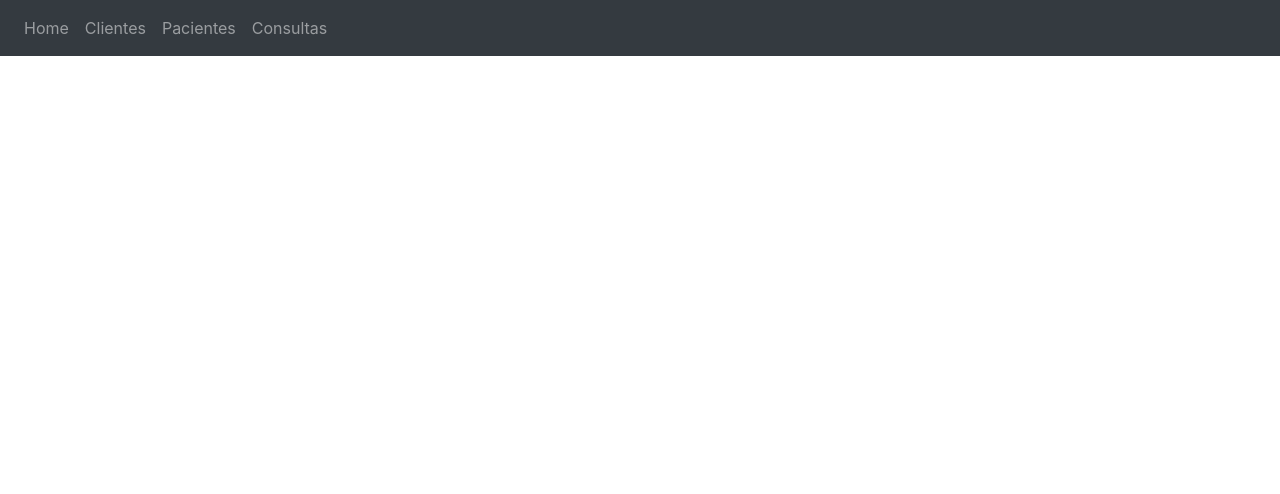
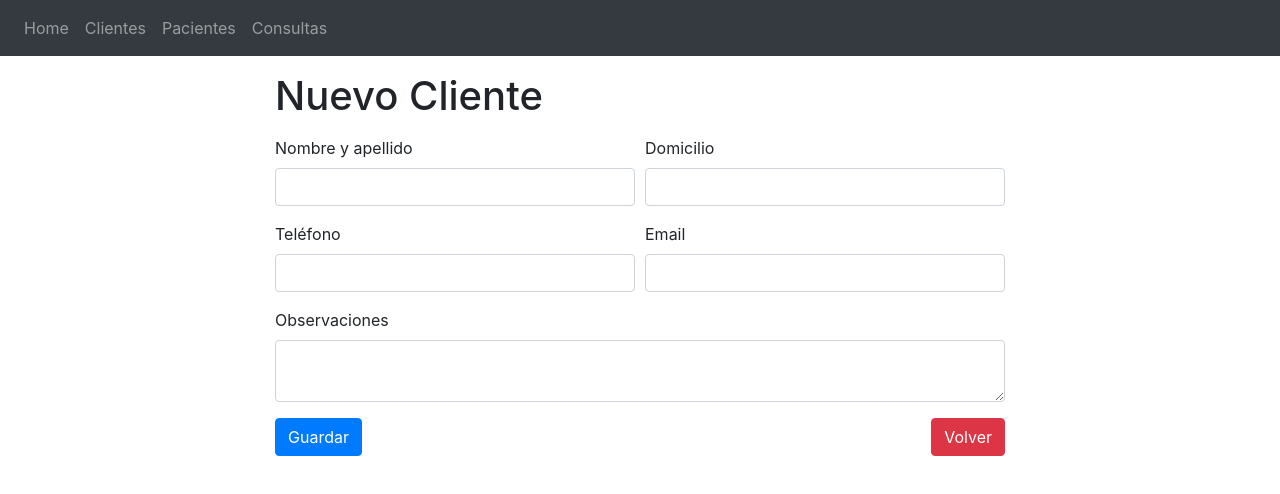
Before and after one commit to omelendrez/medical-records-frontend, a React (Create React App) app: page /nuevo-cliente in a window 1280 px wide. Shown: the top 494 px of the page. Built offline with nearby package versions, Linux system fonts and the light colour scheme.

Commit message:
Optimización de la lista de clientes

```diff
--- a/src/App.js
+++ b/src/App.js
@@ -3,7 +3,7 @@ import { BrowserRouter, Switch, Route } from 'react-router-dom'
 import Navbar from './components/Navbar'
 import Home from './components/Home'
 import Customers from './components/customers/Customers'
-import CustomerForm from './components/customers/CustomerForm'
+import CustomerAdd from './components/customers/CustomerAdd'
 import Pets from './components/pets/Pets'
 import Consultations from './components/consultations/Consultations'
 
@@ -17,7 +17,7 @@ function App() {
         <Switch>
           <Route path="/" component={Home} exact />
           <Route path="/clientes" component={() => <Customers filter={filter} />} />
-          <Route path="/clientes-nuevo" component={() => <CustomerForm />} />
+          <Route path="/nuevo-cliente" component={() => <CustomerAdd />} />
           <Route path="/pacientes" component={() => <Pets filter={filter} />} />
           <Route path="/consultas" component={() => <Consultations filter={filter} />} />
         </Switch>
--- /dev/null
+++ b/src/components/customers/Customer.css
@@ -0,0 +1,4 @@
+.pet {
+  font-style: italic;
+  color: green;
+}
--- a/src/components/customers/Customer.jsx
+++ b/src/components/customers/Customer.jsx
@@ -1,16 +1,34 @@
 import React from 'react'
+import './Customer.css'
 
-const Customer = ({ data, indice }) => {
+const Customer = ({ data, indice, deleteCustomer, editCustomer }) => {
 
-  const { name, address, phone, email } = data
+  const { name, address, phone, email, pets } = data
+  const petsList = pets.map(pet => pet.name)
 
   return (
     <tr>
       <td>{indice}</td>
-      <td>{name}</td>
+      <td className="name">{name}
+        <div className="pet">
+          {petsList.join(', ')}
+        </div>
+      </td>
       <td>{address}</td>
       <td>{phone}</td>
       <td>{email}</td>
+      <td>
+        <button
+          className="btn btn-danger"
+          onClick={() => deleteCustomer(data)}
+        >Eliminar</button>
+      </td>
+      <td>
+        <button
+          className="btn btn-info"
+          onClick={() => editCustomer(data)}
+        >Modificar</button>
+      </td>
     </tr>
   )
 }
--- /dev/null
+++ b/src/components/customers/CustomerAdd.jsx
@@ -0,0 +1,131 @@
+import React, { useState } from 'react'
+import { Redirect } from 'react-router-dom'
+import { saveCustomer } from '../../services/customers'
+
+const CustomerForm = props => {
+  const [back, setBack] = useState(false)
+  const [error, setError] = useState('')
+  const [form, setForm] = useState({
+    name: '',
+    address: '',
+    phone: '',
+    email: '',
+    observations: ''
+  })
+
+  const handleChange = (e => {
+    e.preventDefault()
+    setError(false)
+    setForm({
+      ...form,
+      [e.target.id]: e.target.value
+    })
+  })
+
+
+  const handleSave = (e => {
+    e.preventDefault()
+    saveCustomer(form)
+      .then(() => setBack(true))
+      .catch(err => {
+        setError(err.response.data.error)
+      })
+  })
+
+  return (
+    <>
+      {back && <Redirect to="/clientes" />}
+      <div className="container">
+        <div className="row">
+          <div className="container col-8">
+            <h1 className="my-3">Nuevo Cliente</h1>
+            <form>
+              <div className="form-row">
+                <div className="col">
+                  <div className="form-group">
+                    <label htmlFor="name">Nombre y apellido</label>
+                    <input
+                      type="text"
+                      className="form-control"
+                      id="name"
+                      onChange={e => handleChange(e)}
+                      value={form.name}
+                      required
+                    />
+                  </div>
+                </div>
+                <div className="col">
+                  <div className="form-group">
+                    <label htmlFor="address">Domicilio</label>
+                    <input
+                      type="text"
+                      className="form-control"
+                      id="address"
+                      onChange={e => handleChange(e)}
+                      value={form.address}
+                      required
+                    />
+                  </div>
+                </div>
+              </div>
+              <div className="form-row">
+                <div className="col">
+                  <div className="form-group">
+                    <label htmlFor="phone">Teléfono</label>
+                    <input
+                      type="text"
+                      className="form-control"
+                      id="phone"
+                      onChange={e => handleChange(e)}
+                      value={form.phone}
+                      required
+                    />
+                  </div>
+                </div>
+                <div className="col">
+                  <div className="form-group">
+                    <label htmlFor="email">Email</label>
+                    <input
+                      type="email"
+                      className="form-control"
+                      id="email"
+                      onChange={e => handleChange(e)}
+                      value={form.email}
+                      required
+                    />
+                  </div>
+                </div>
+              </div>
+              <div className="form-group">
+                <label htmlFor="observations">Observaciones</label>
+                <textarea
+                  className="form-control"
+                  id="observations"
+                  onChange={e => handleChange(e)}
+                  value={form.observations}
+                />
+              </div>
+
+              <button
+                type="submit"
+                className="btn btn-primary"
+                onClick={e => handleSave(e)}
+              >Guardar</button>
+
+              <button
+                type="button"
+                className="btn btn-danger float-right"
+                onClick={() => setBack(true)}
+              >Volver</button>
+
+              {error && <div className="alert alert-danger mt-3" role="alert">{error}</div>}
+
+            </form>
+          </div>
+        </div>
+      </div>
+    </>
+  )
+}
+
+export default CustomerForm
--- a/src/components/customers/CustomerForm.jsx
+++ /dev/null
@@ -1,43 +0,0 @@
-import React from 'react'
-
-const CustomerForm = props => {
-  return (
-    <div className="row mt-5">
-      <div className="container col-4">
-        <form>
-
-          <div className="form-group">
-            <label for="name">Nombre</label>
-            <input type="text" className="form-control" id="name" />
-          </div>
-
-          <div className="form-group">
-            <label for="address">Dirección</label>
-            <input type="text" className="form-control" id="address" />
-          </div>
-
-          <div className="form-group">
-            <label for="phone">Teléfono</label>
-            <input type="text" className="form-control" id="phone" />
-          </div>
-
-          <div className="form-group">
-            <label for="email">Email</label>
-            <input type="email" className="form-control" id="email" />
-          </div>
-
-          <div className="form-group">
-            <label for="observations">Observaciones</label>
-            <textarea className="form-control" rows="3" id="observations" />
-          </div>
-
-          <button type="submit" className="btn btn-primary">Enviar</button>
-          <button type="button" className="btn btn-danger float-right">Volver</button>
-
-        </form>
-      </div>
-    </div>
-  )
-}
-
-export default CustomerForm
--- a/src/components/customers/Customers.jsx
+++ b/src/components/customers/Customers.jsx
@@ -1,19 +1,36 @@
 import React, { useState, useEffect } from 'react'
+import { Redirect } from 'react-router-dom'
 import Customer from './Customer'
-import { getCustomers } from '../../services/customers'
+import { getCustomers, deleteCustomer } from '../../services/customers'
 
 const Customers = ({ filter }) => {
 
   const [customers, setCustomers] = useState({ rows: [] })
+  const [addCustomer, setAddCustomer] = useState(false)
 
   useEffect(() => {
     getCustomers(filter)
       .then(customers => setCustomers(customers))
   }, [filter])
 
+  const handleDelete = customer => {
+    deleteCustomer(customer)
+      .then(() => getCustomers(filter)
+        .then(customers => setCustomers(customers))
+      )
+  }
+
+  const handleEdit = customer => {
+    console.log(customer)
+  }
+
   const { rows } = customers
 
   return (
+    <>
+      {addCustomer && <Redirect to="./nuevo-cliente" />}
+      <div className="container-fluid">
+        <button className="btn btn-primary my-1 float-right" onClick={() => setAddCustomer(true)}>Agregar</button>
         <table className="table">
           <thead>
             <tr>
@@ -22,6 +39,7 @@ const Customers = ({ filter }) => {
               <th scope="col">Dirección</th>
               <th scope="col">Teléfono</th>
               <th scope="col">Email</th>
+              <th scope="col" colSpan="2"></th>
             </tr>
           </thead>
           <tbody>
@@ -30,10 +48,14 @@ const Customers = ({ filter }) => {
                 key={index}
                 indice={index + 1}
                 data={record}
+                deleteCustomer={() => handleDelete(record)}
+                editCustomer={() => handleEdit(record)}
               />
             )}
           </tbody>
         </table>
+      </div>
+    </>
   )
 }
 
```
Lines whose indentation alone changed are shown as unchanged.
